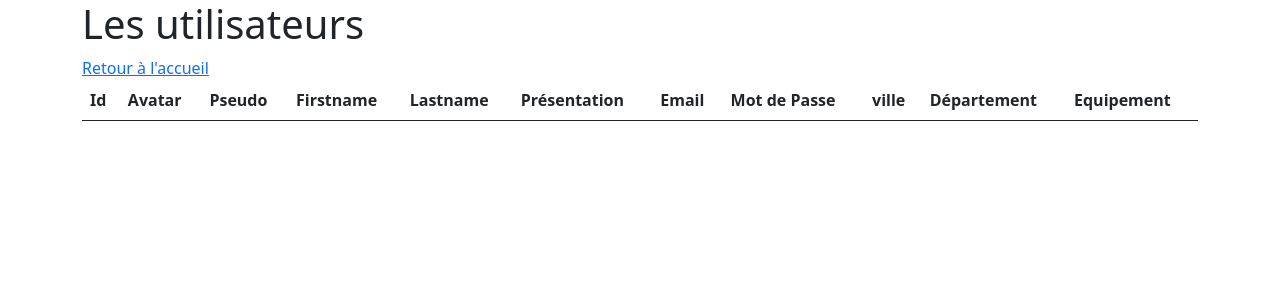
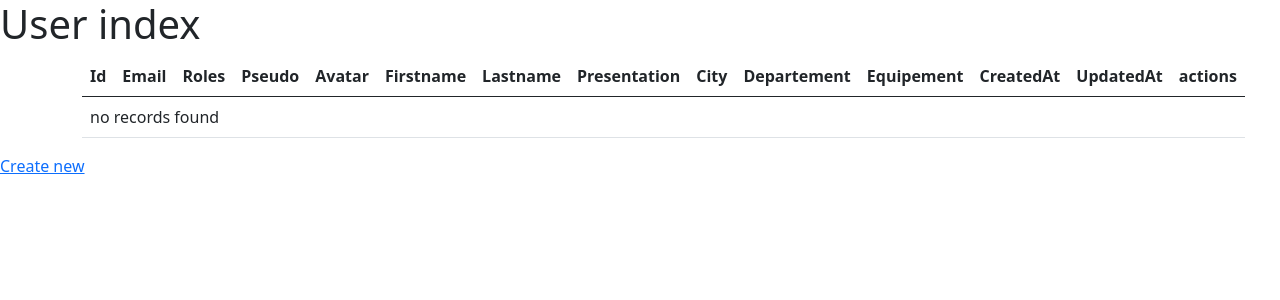
Before and after one commit to laurentlaubie/high_Riders, a Symfony app: template high-riders/templates/backoffice/user/index.html.twig in a window 1280 px wide. Shown: the top 300 px of the page. Run offline with Twig, Linux system fonts and the light colour scheme; the template is opened without the code that fills it, so the values that code supplies are empty; some libraries are stand-ins or nearby versions.

Commit message:
feat/ road User

```diff
--- /dev/null
+++ b/high-riders/templates/backoffice/user/_delete_form.html.twig
@@ -0,0 +1,4 @@
+<form method="post" action="{{ path('backoffice_user_delete', {'id': user.id}) }}" onsubmit="return confirm('Are you sure you want to delete this item?');">
+    <input type="hidden" name="_token" value="{{ csrf_token('delete' ~ user.id) }}">
+    <button class="btn">Delete</button>
+</form>
--- /dev/null
+++ b/high-riders/templates/backoffice/user/_form.html.twig
@@ -0,0 +1,6 @@
+<div class='container'>
+{{ form_start(form) }}
+    {{ form_widget(form) }}
+    <button class="btn">{{ button_label|default('Save') }}</button>
+{{ form_end(form) }}
+</div>
--- a/high-riders/templates/backoffice/user/index.html.twig
+++ b/high-riders/templates/backoffice/user/index.html.twig
@@ -1,51 +1,59 @@
 {% extends 'base.html.twig' %}
 
-{% block title %}Hello page user backoffice{% endblock %}
+{% block title %}User index{% endblock %}
 
 {% block body %}
-<main class="container">
-    <h1>Les utilisateurs</h1>
-
+    <h1>User index</h1>
+    <div class='container'>
     <table class="table">
         <thead>
             <tr>
                 <th>Id</th>
+                <th>Email</th>
+                <th>Roles</th>
+
+                <th>Pseudo</th>
                 <th>Avatar</th>
-                    <th>Pseudo</th>
                 <th>Firstname</th>
                 <th>Lastname</th>
-                    <th>Présentation</th>
-                    <th>Email</th>
-                    <th>Mot de Passe</th>
-                    <th>ville</th>
-                    <th>Département</th>
+                <th>Presentation</th>
+                <th>City</th>
+                <th>Departement</th>
                 <th>Equipement</th>
+                <th>CreatedAt</th>
+                <th>UpdatedAt</th>
+                <th>actions</th>
             </tr>
         </thead>
         <tbody>
         {% for user in users %}
             <tr>
                 <td>{{ user.id }}</td>
-                <th> <image src="{{ user.avatar }}" width="75" > </th>
+                <td>{{ user.email }}</td>
+                <td>{{ user.roles ? user.roles|json_encode : '' }}</td>
+
                 <td>{{ user.pseudo }}</td>
+                <td>{{ user.avatar }}</td>
                 <td>{{ user.firstname }}</td>
                 <td>{{ user.lastname }}</td>
                 <td>{{ user.presentation }}</td>
-                <td>{{ user.email }}</td>
-                <td>{{ user.password }}</td>
                 <td>{{ user.city }}</td>
                 <td>{{ user.departement }}</td>
                 <td>{{ user.equipement }}</td>
-
+                <td>{{ user.createdAt ? user.createdAt|date('Y-m-d H:i:s') : '' }}</td>
+                <td>{{ user.updatedAt ? user.updatedAt|date('Y-m-d H:i:s') : '' }}</td>
                 <td>
-                <a href="">Editer</a>
-                <a href="">Supprimer</a>
+                    <a href="{{ path('backoffice_user_show', {'id': user.id}) }}">show</a>
+                    <a href="{{ path('backoffice_user_edit', {'id': user.id}) }}">edit</a>
                 </td>
             </tr>
+        {% else %}
+            <tr>
+                <td colspan="15">no records found</td>
+            </tr>
         {% endfor %}
-                <a href="{{ path('backoffice_home')  }}">Retour à l'accueil</a>
-
-
-
-</main>
+        </tbody>
+    </table>
+</div>
+    <a href="{{ path('backoffice_user_add') }}">Create new</a>
 {% endblock %}
--- a/high-riders/templates/home/index.html.twig
+++ b/high-riders/templates/home/index.html.twig
@@ -15,7 +15,7 @@
                     {{ app.user.firstname }}
                  </div>
 
-                <a type="button" class="btn btn-primary" href="#">Profil</a>
+                <a type="button" class="btn btn-primary" href="{{ path('backoffice_user_show', {id:app.user.id}) }}">Profil</a>
                  {% if is_granted('ROLE_ADMIN') %}
                  <a type="button" class="btn btn-primary" href="{{ path('backoffice_home') }}">Back Office</a>
                  {% endif %}
```
Also changed, not shown: high-riders/src/Controller/Backoffice/UserController.php (+75 -12 lines), high-riders/src/Form/UserType.php (added, +74 -0 lines), high-riders/templates/backoffice/user/add.html.twig (added, +11 -0 lines), high-riders/templates/backoffice/user/edit.html.twig (added, +13 -0 lines), high-riders/templates/backoffice/user/show.html.twig (+30 -17 lines), 1 other file. Lines whose indentation alone changed are shown as unchanged.
